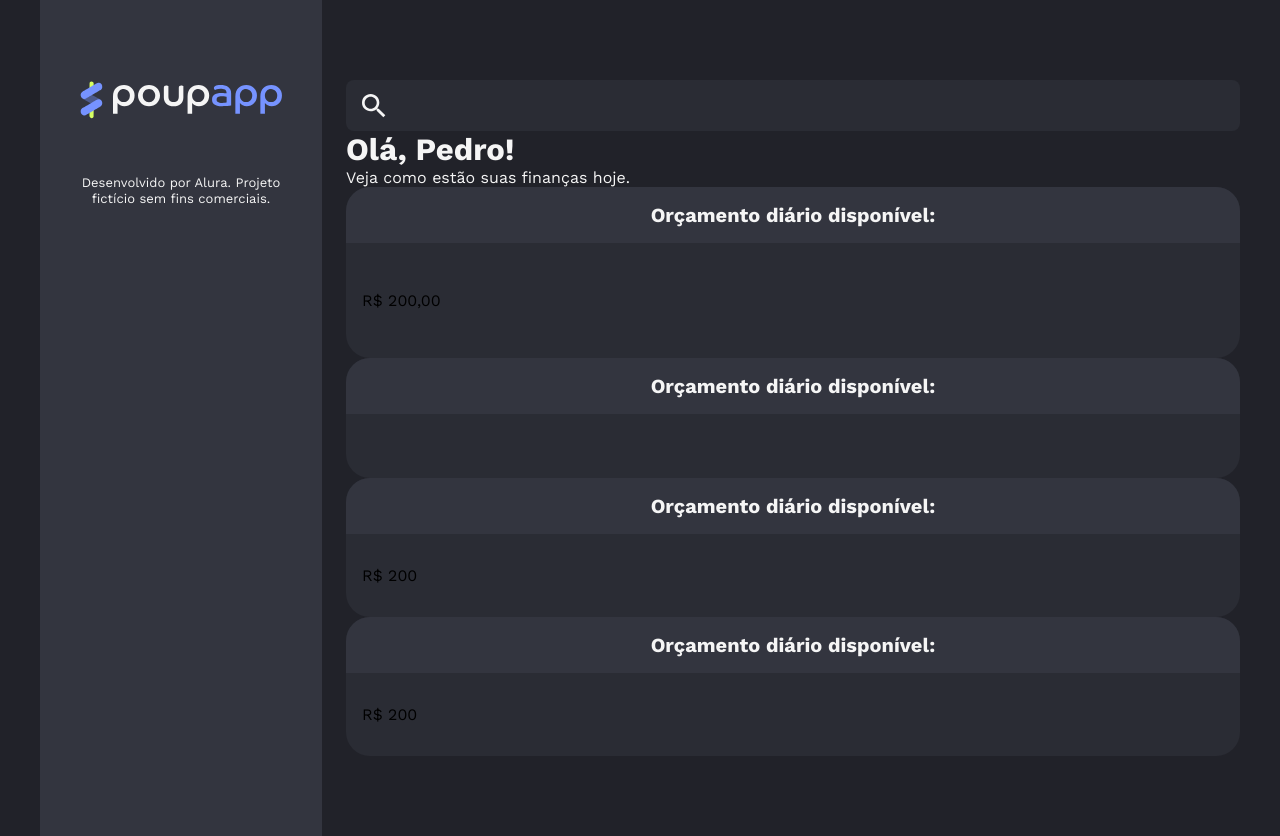
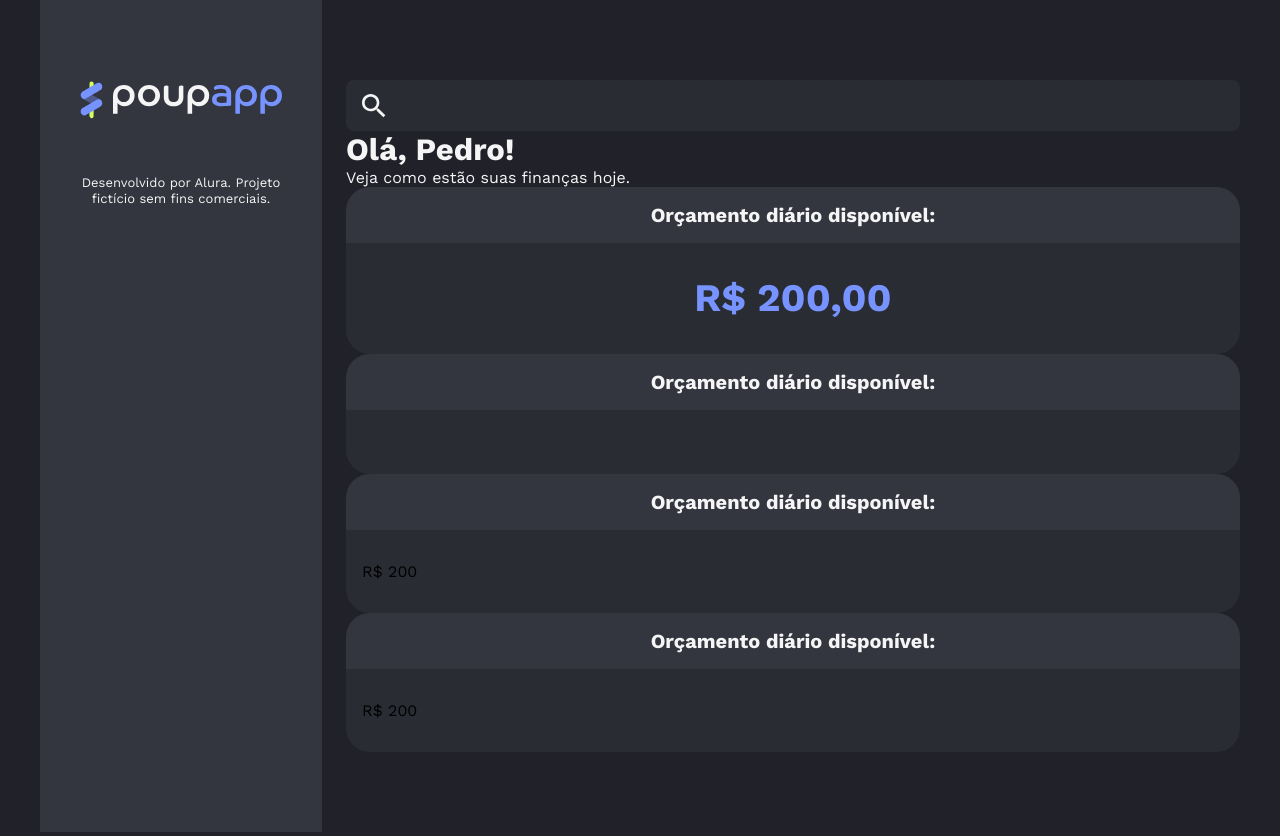
Before and after one commit to pedrohg99/poupapp, a React (Vite) app: page / in a window 1280 px wide. Built offline with nearby package versions, Linux system fonts and the light colour scheme.

Commit message:
Aplica estilo ao DailyBudget

```diff
--- a/src/components/DailyBudget/dailybudget.module.css
+++ b/src/components/DailyBudget/dailybudget.module.css
@@ -0,0 +1,8 @@
+.dailybudget {
+    color: var(--primary-highlight);
+    line-height: 120%;
+    font-size: 39px;
+    font-weight: 700;
+    margin: 0;
+    text-align: center;
+}
```
